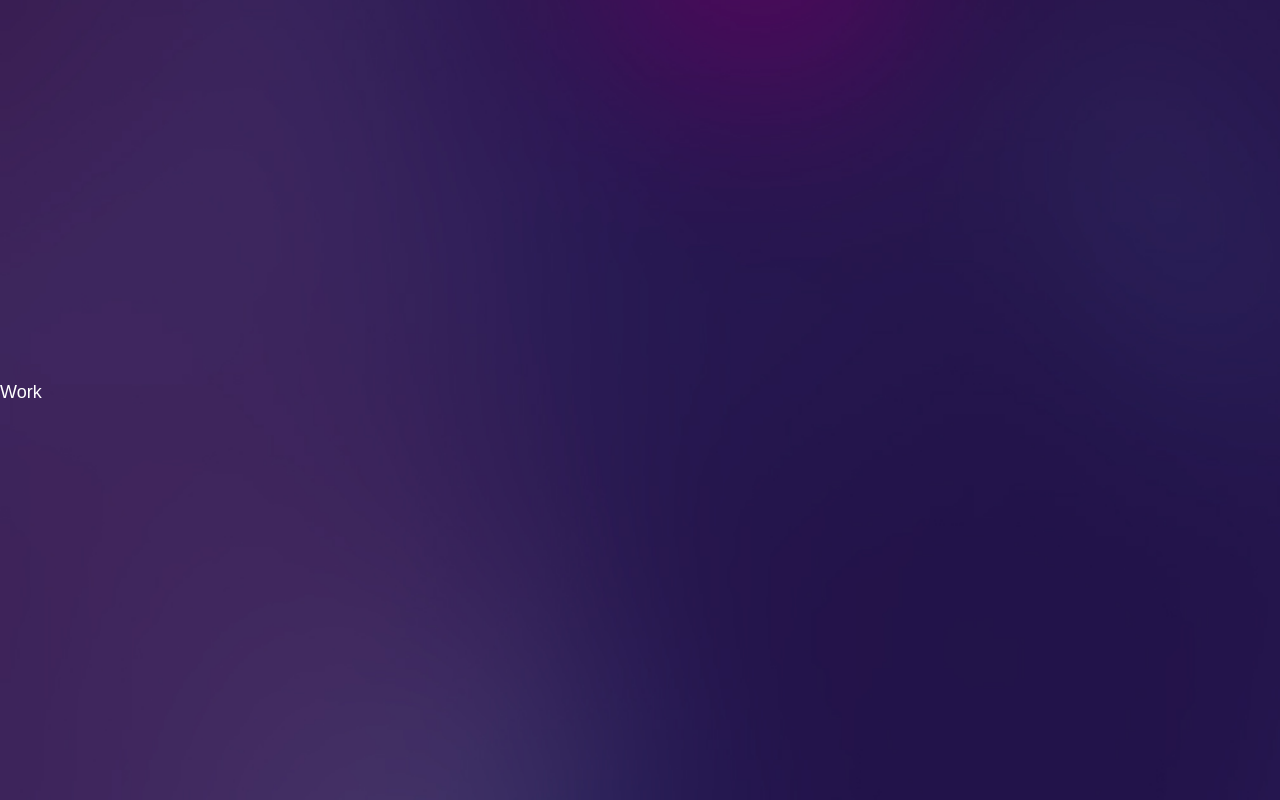
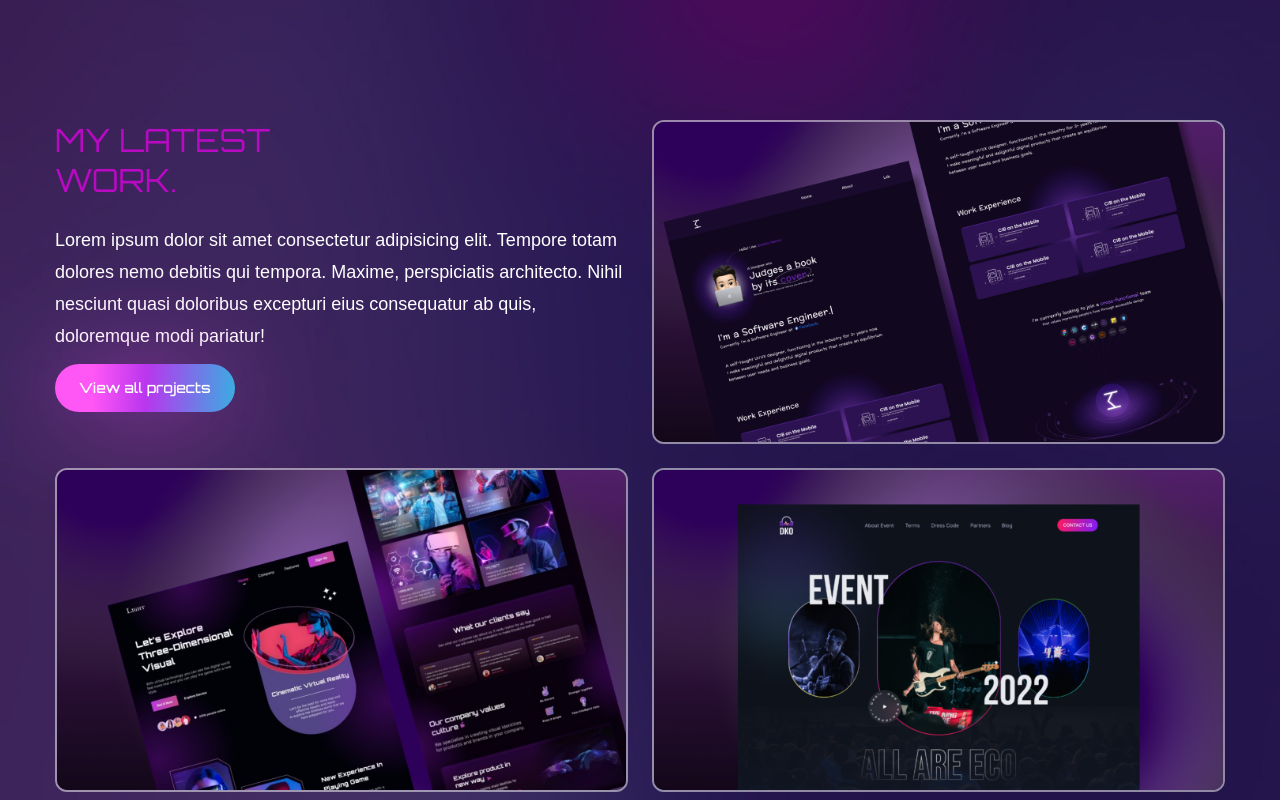
Before and after one commit to a2d7cc/portfolio-app, a Next.js app: page / in a window 1280 px wide. Shown: the part 2800-3600 px from the top of the page. Built offline with nearby package versions, Linux system fonts and the light colour scheme; a web font is replaced by a local one.

Commit message:
Work: structure

```diff
--- a/app/components/screens/home/sections/work/Work.tsx
+++ b/app/components/screens/home/sections/work/Work.tsx
@@ -1,8 +1,68 @@
-import Meta from 'providers/meta/Meta'
+import { motion } from 'framer-motion'
 import { FC } from 'react'
 
+import Button from '@/components/ui/button/Button'
+
+import workImage1 from '@/assets/images/portfolio-img1.png'
+import workImage2 from '@/assets/images/portfolio-img2.png'
+import workImage3 from '@/assets/images/portfolio-img3.png'
+
+import { fadeIn } from '@/utils/animate/variants'
+
+import { projects } from './projects.data'
+
 const Work: FC = () => {
-	return <div id='work' className="section">Work</div>
+	return (
+		<section id="work" className="section">
+			<div className="container mx-auto">
+				<div className="projects mt-8 grid grid-cols-1 lg:grid-cols-2 gap-6">
+					{/* Work Describe */}
+					<div className="flex flex-col lg:flex-row gap-x-10">
+						<div className="flex-1 flex flex-col gap-y-12 mb-10 lg:mb-0">
+							{/* text */}
+							<div>
+								<h2 className="h2 leading-tight text-accent">
+									My Latest <br />
+									Work.
+								</h2>
+								<p>
+									Lorem ipsum dolor sit amet consectetur adipisicing elit.
+									Tempore totam dolores nemo debitis qui tempora. Maxime,
+									perspiciatis architecto. Nihil nesciunt quasi doloribus
+									excepturi eius consequatur ab quis, doloremque modi pariatur!
+								</p>
+								<Button className="btn btn-sm mt-3">View all projects</Button>
+							</div>
+						</div>
+					</div>
+
+					{/* Projects */}
+					{projects.map((project, index) => {
+						return (
+							<div className=" shrink group relative overflow-hidden cursor-pointer border-2 border-white/50 rounded-xl">
+								{/* overlay */}
+								<div className="group-hover:bg-black/70 w-full h-full absolute z-40 transition-all duration-300"></div>
+								{/* img */}
+								<img
+									className="group-hover:scale-125 transition-all duration-500"
+									src={project.imgLink}
+									alt="Image of project in section 'Projects'"
+								/>
+								{/* pretitle */}
+								<div className="absolute -bottom-full left-12 group-hover:bottom-24 transition-all duration-500 z-50">
+									<span className="text-gradient">{project.preTitle}</span>
+								</div>
+								{/* Title */}
+								<div className="absolute -bottom-full left-12 group-hover:bottom-14 transition-all duration-500 z-50">
+									<span className="text-3xl text-white">{project.title}</span>
+								</div>
+							</div>
+						)
+					})}
+				</div>
+			</div>
+		</section>
+	)
 }
 
 export default Work
--- /dev/null
+++ b/app/components/screens/home/sections/work/projects.data.ts
@@ -0,0 +1,21 @@
+import workImage1 from '@/assets/images/portfolio-img1.png'
+import workImage2 from '@/assets/images/portfolio-img2.png'
+import workImage3 from '@/assets/images/portfolio-img3.png'
+
+export const projects = [
+	{
+		preTitle: 'UI/UX Design',
+		title: 'Project title',
+		imgLink: workImage1.src,
+	},
+	{
+		preTitle: 'UI/UX Design',
+		title: 'Project title',
+		imgLink: workImage2.src,
+	},
+	{
+		preTitle: 'UI/UX Design',
+		title: 'Project title',
+		imgLink: workImage3.src,
+	},
+]
```
